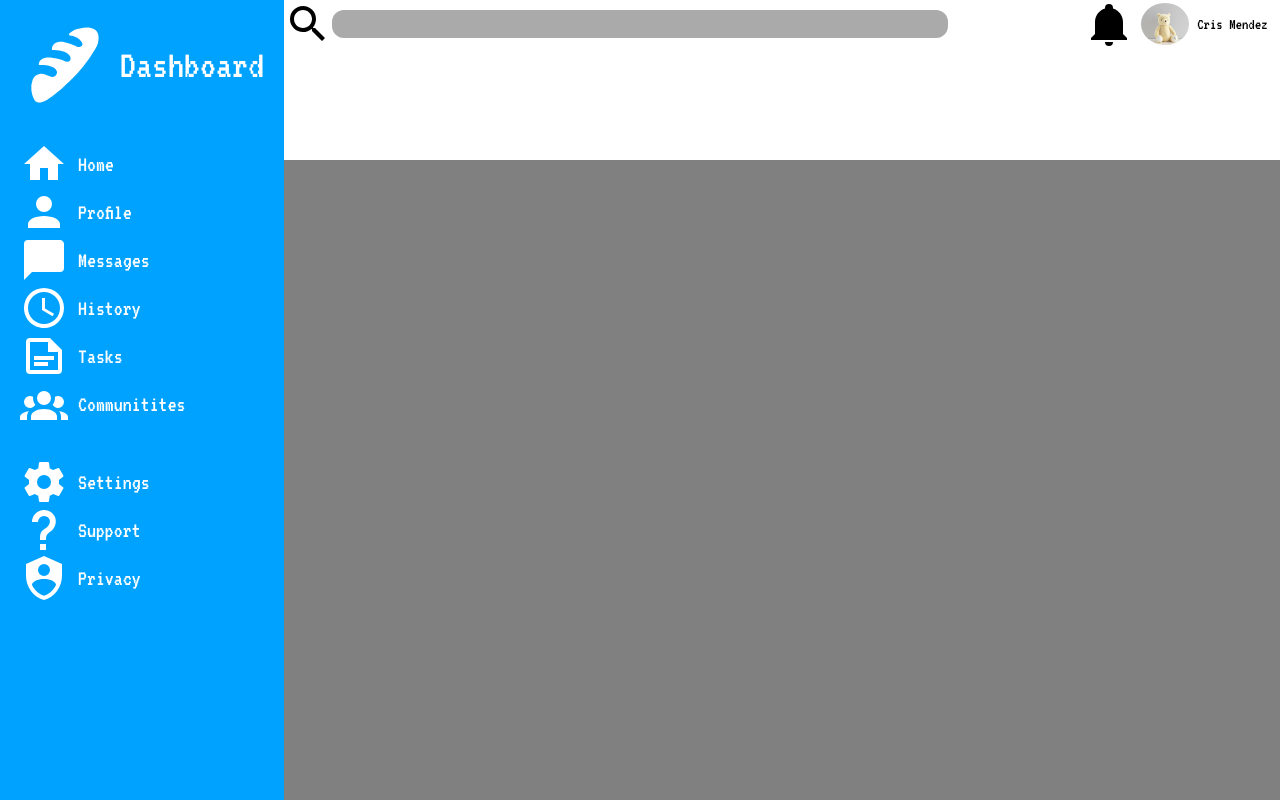
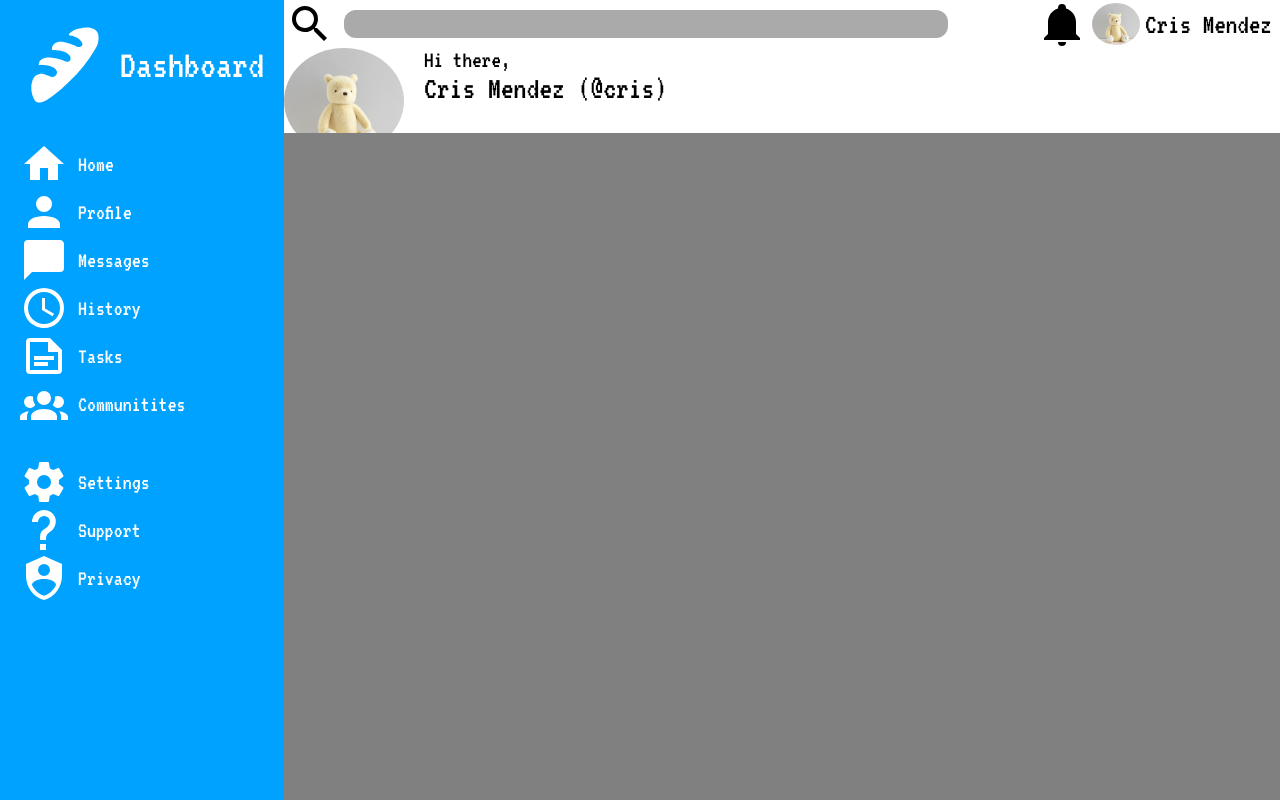
Before and after one commit to mendezc0251/admin-dashboard-mockup, a plain HTML site: page index.html in a window 1280 px wide. Drawn offline with Linux system fonts and the light colour scheme.

Commit message:
Added style to header bar

```diff
--- a/index.css
+++ b/index.css
@@ -13,7 +13,7 @@ img{
 body{
     display:grid;
     grid-template-columns:1fr 4fr;
-    grid-template-rows:1fr 4fr;
+    grid-template-rows:.8fr 4fr;
     margin:0;
     height:100vh;
     font-family: "VT323", monospace;
@@ -65,14 +65,20 @@ body{
 .header{
     display:grid;
     grid-template-columns:2fr 1fr;
+    grid-template-rows:.5fr 1fr;
 }
 
 .header-search{
     display:grid;
-    grid-template-columns: .1fr 3fr;
+    grid-template-columns: .25fr 3fr;
+    column-gap:10px;
     align-items:center;
     align-content:start;
     justify-content:start;
+}
+
+.header-search img{
+    justify-self:end;
 }
 
 .header-search input{
@@ -88,4 +94,28 @@ body{
     align-items:center;
     align-content:start;
     justify-items:center;
+    font-size:1.8rem;
 }
+
+.welcome-message{
+    display:grid;
+    grid-template-columns:.15fr 1fr;
+    grid-template-rows:.4fr .3fr;
+    column-gap: 20px;
+}
+
+.welcome-message img{
+    min-width:120px;
+    grid-row:1/3;
+    justify-self:end;
+}
+
+.welcome-message-second{
+    font-size:2rem;
+    grid-column:2/3
+}
+
+.welcome-message-first{
+    align-self:end;
+    font-size:1.5rem;
+}
--- a/index.html
+++ b/index.html
@@ -19,6 +19,11 @@
             <img src="./bell.svg" alt="notification icon">
             <img class="profile-pic" src="./disneys-winnie-the-pooh-plush-o.jpg" alt="profile picture">
             <p>Cris Mendez</p>
+        </div>
+        <div class="welcome-message">
+            <img class="profile-pic" src="./disneys-winnie-the-pooh-plush-o.jpg" alt="profile picture">
+            <p class="welcome-message-first">Hi there,</p>
+            <p class="welcome-message-second">Cris Mendez (@cris)</p>
         </div>
     </div>
     <div class="sidebar">
```
